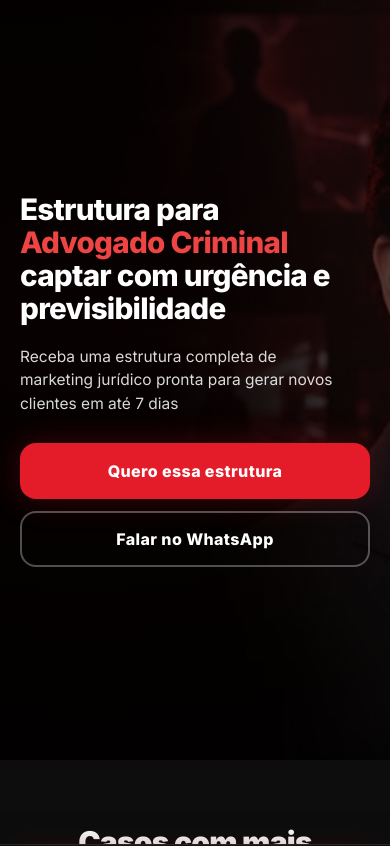
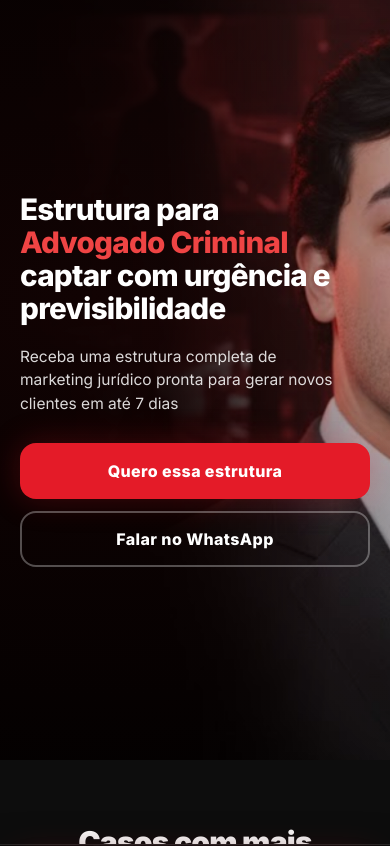
Before and after one commit to thiagomkvl/criminal-elite-landing, a React (Vite) app: page / in a window 390 px wide. Shown: the top 846 px of the page. Built offline with nearby package versions, Linux system fonts and the light colour scheme; the HTML template or start-up script is replaced by a standard one.

Commit message:
Update Hero.tsx

```diff
--- a/src/components/Hero.tsx
+++ b/src/components/Hero.tsx
@@ -4,37 +4,35 @@ import heroBg from "@/assets/background-lp-criminal.png";
 const Hero = () => {
   return (
     <section className="relative overflow-hidden bg-[#0b0606] min-h-[90vh] md:min-h-[100vh] flex items-center">
-      {/* BACKGROUND (inalterado no desktop) */}
+      {/* BACKGROUND */}
       <div className="absolute -inset-[2px] pointer-events-none">
         <img
           src={heroBg}
           alt="Criminal Elite"
-          className="
+          className={`
             w-full h-full object-cover
-            /* MOBILE: mostra mais o rosto; DESKTOP: mantém o enquadramento aprovado */
-            object-[60%_center] sm:object-[62%_center] md:object-[70%_center] lg:object-[72%_center]
+            /* MOBILE: traz o rosto para a área do texto */
+            object-[68%_38%]
+            /* DESKTOP (mantido exatamente como aprovado) */
+            md:object-[70%_center] lg:object-[72%_center]
             opacity-95 [backface-visibility:hidden] [transform:translateZ(0)]
-          "
+          `}
           loading="eager"
         />
       </div>
 
       {/* OVERLAYS */}
-      {/* 1) Gradiente lateral (mantém legibilidade e NÃO muda no desktop) */}
+      {/* Gradiente lateral (mantém legibilidade e NÃO muda no desktop) */}
       <div className="absolute inset-y-0 left-0 w-[85%] xs:w-[78%] sm:w-[66%] md:w-[60%] lg:w-[58%] bg-gradient-to-r from-black via-black/85 to-transparent pointer-events-none" />
 
+      {/* Radial discreto (mantido) */}
       <div className="absolute inset-0 bg-[radial-gradient(900px_600px_at_22%_40%,rgba(220,38,38,0.08),transparent)] pointer-events-none" />
 
-      {/* 2) MOBILE-ONLY: sombra geral pra ler melhor sobre a foto */}
-      <div className="absolute inset-0 bg-black/55 md:hidden pointer-events-none" />
-      {/* ↑ ajuste a força da sombra trocando /55 para /50, /60, etc. */}
+      {/* MOBILE-ONLY: sombra global para leitura sobre a foto */}
+      <div className="absolute inset-0 bg-black/48 md:hidden pointer-events-none" />
+      {/* se quiser mais/menos sombra: troque /48 por /40, /55 etc. */}
 
-      {/* (opcional) Se quiser, pode remover este gradiente de rodapé mobile para não somar escurecimento:
-          Apague a linha abaixo se achar que ficou escuro demais.
-      */}
-      {/* <div className="absolute inset-x-0 bottom-0 h-[34%] bg-gradient-to-t from-black/85 via-black/50 to-transparent md:hidden pointer-events-none" /> */}
-
-      {/* CONTEÚDO (inalterado) */}
+      {/* CONTEÚDO */}
       <div className="relative z-10 w-full h-full grid">
         <div
           className="
@@ -45,24 +43,35 @@ const Hero = () => {
             text-left text-white space-y-5
           "
         >
+          {/* TÍTULO com quebras controladas APENAS no mobile */}
           <h1
             className="
               text-[1.85rem] leading-[1.12]
               sm:text-[2.2rem] sm:leading-[1.12]
               md:text-5xl md:leading-[1.1]
               lg:text-6xl font-extrabold tracking-tight
+              max-w-[26rem] sm:max-w-none
             "
           >
-            Estrutura para{" "}
-            <span className="text-red-500 whitespace-nowrap">
-              Advogado Criminal
-            </span>{" "}
-            captar com urgência e previsibilidade
+            {/* MOBILE (força linhas boas) */}
+            <span className="sm:hidden">
+              Estrutura para <span className="text-red-500 whitespace-nowrap">Advogado Criminal</span>
+              <br />
+              captar com urgência e
+              <br />
+              previsibilidade
+            </span>
+
+            {/* DESKTOP (mantém exatamente como estava) */}
+            <span className="hidden sm:inline">
+              Estrutura para{" "}
+              <span className="text-red-500 whitespace-nowrap">Advogado Criminal</span>{" "}
+              captar com urgência e previsibilidade
+            </span>
           </h1>
 
           <p className="text-[0.97rem] sm:text-base md:text-lg text-white/85 max-w-[92%]">
-            Receba uma estrutura completa de marketing jurídico pronta para gerar
-            novos clientes em até 7 dias
+            Receba uma estrutura completa de marketing jurídico pronta para gerar novos clientes em até 7 dias
           </p>
 
           <div className="pt-2 flex flex-col sm:flex-row gap-3 sm:gap-4">
```
